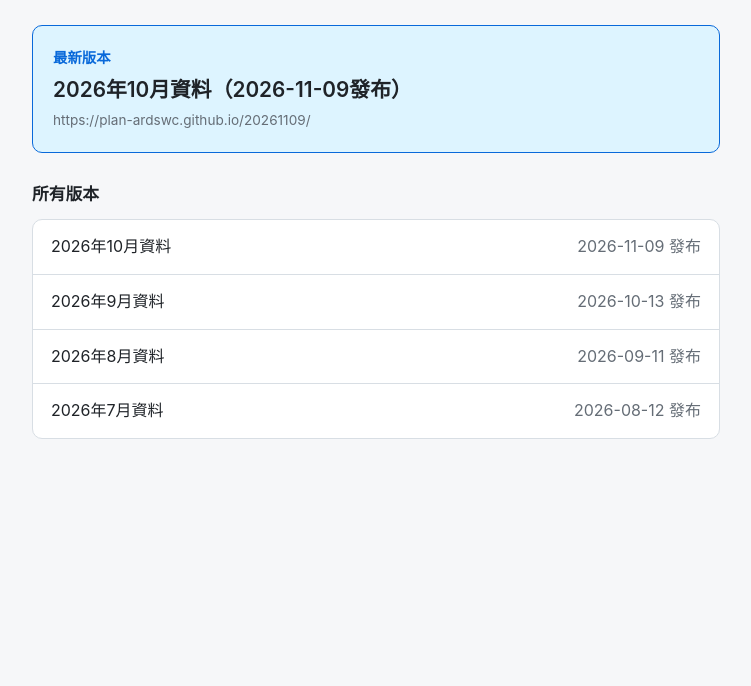
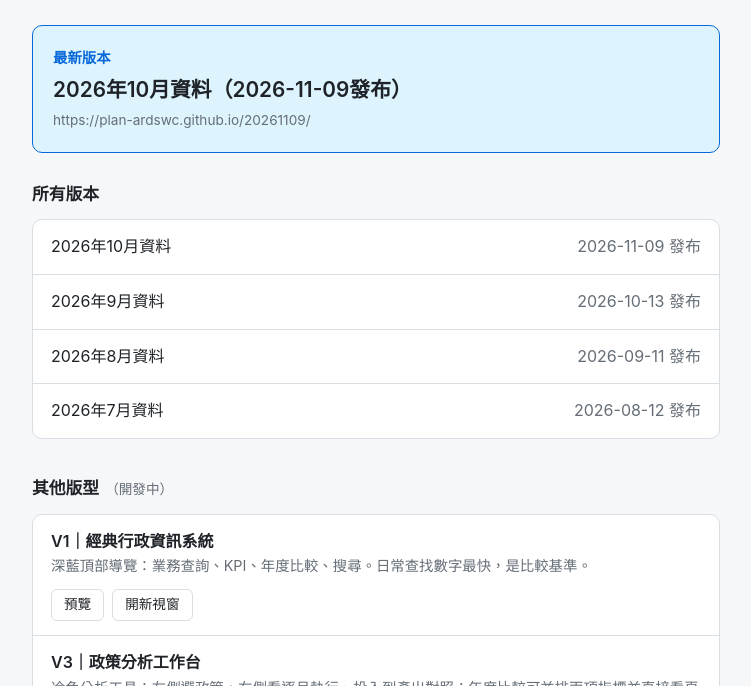
Before and after one commit to plan-ardswc/plan-ardswc.github.io, a plain HTML site: page index.html in a window 1280 px wide. Shown: the part 114-800 px from the top of the page, without its empty margins (264-1015 px from the left). Drawn offline with Linux system fonts and the light colour scheme.

Commit message:
Update index.html

```diff
--- a/index.html
+++ b/index.html
@@ -40,6 +40,19 @@
   li a:hover { background: var(--accent-bg); }
   .date { color: var(--muted); white-space: nowrap; }
   .msg { color: var(--muted); padding: 14px 18px; }
+  .drafts-h { margin-top: 36px; }
+  .drafts-h small { color: var(--muted); font-weight: 400; font-size: .85rem; margin-left: 6px; }
+  .draft { padding: 14px 18px; }
+  .draft-top { display: flex; justify-content: space-between; align-items: center; gap: 12px; flex-wrap: wrap; }
+  .draft-name { font-weight: 600; }
+  .draft-desc { color: var(--muted); font-size: .9rem; }
+  .btns { display: flex; gap: 8px; }
+  .btn { font: inherit; font-size: .85rem; padding: 4px 12px; border-radius: 6px; cursor: pointer;
+         border: 1px solid var(--line); background: var(--card); color: var(--text); text-decoration: none; }
+  .btn:hover { border-color: var(--accent); color: var(--accent); }
+  .preview { display: none; width: 100%; height: 560px; margin-top: 12px;
+             border: 1px solid var(--line); border-radius: 8px; background: #fff; }
+  .preview.open { display: block; }
 </style>
 </head>
 <body>
@@ -49,6 +62,8 @@
   <div id="latest"></div>
   <h2>所有版本</h2>
   <ul id="list"><li class="msg">載入中…</li></ul>
+  <h2 class="drafts-h">其他版型<small>（開發中）</small></h2>
+  <ul id="drafts"><li class="msg">載入中…</li></ul>
 </main>
 <script>
   fetch('versions.json', { cache: 'no-store' })
@@ -72,5 +87,32 @@
       document.getElementById('list').innerHTML = '<li class="msg">版本清單載入失敗，請稍後重新整理。</li>';
     });
 </script>
+<script>
+  fetch('drafts.json', { cache: 'no-store' })
+    .then(function (r) { return r.json(); })
+    .then(function (data) {
+      var box = document.getElementById('drafts');
+      if (!data.length) { box.innerHTML = '<li class="msg">目前沒有開發中的版型。</li>'; return; }
+      box.innerHTML = data.map(function (d, i) {
+        return '<li class="draft"><div class="draft-top"><div>' +
+          '<div class="draft-name">' + d.name + '</div>' +
+          (d.desc ? '<div class="draft-desc">' + d.desc + '</div>' : '') +
+          '</div><div class="btns">' +
+          '<button class="btn" type="button" data-i="' + i + '">預覽</button>' +
+          '<a class="btn" href="' + d.url + '" target="_blank" rel="noopener">開新視窗</a>' +
+          '</div></div><iframe class="preview" id="pv' + i + '" title="' + d.name + '" loading="lazy"></iframe></li>';
+      }).join('');
+      box.addEventListener('click', function (e) {
+        var b = e.target.closest('button[data-i]'); if (!b) return;
+        var f = document.getElementById('pv' + b.dataset.i);
+        if (!f.src) { f.src = data[b.dataset.i].url; }
+        f.classList.toggle('open');
+        b.textContent = f.classList.contains('open') ? '收合' : '預覽';
+      });
+    })
+    .catch(function () {
+      document.getElementById('drafts').innerHTML = '<li class="msg">版型清單載入失敗。</li>';
+    });
+</script>
 </body>
 </html>
```
